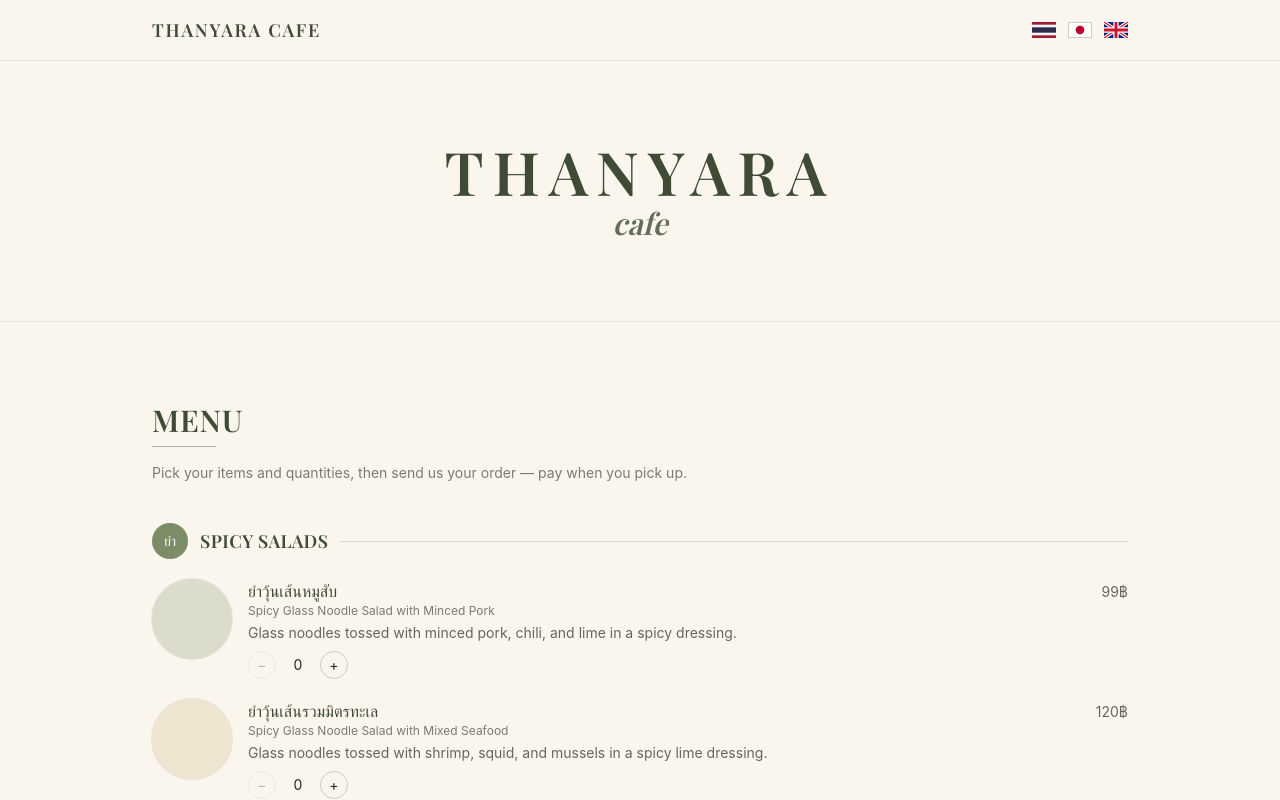
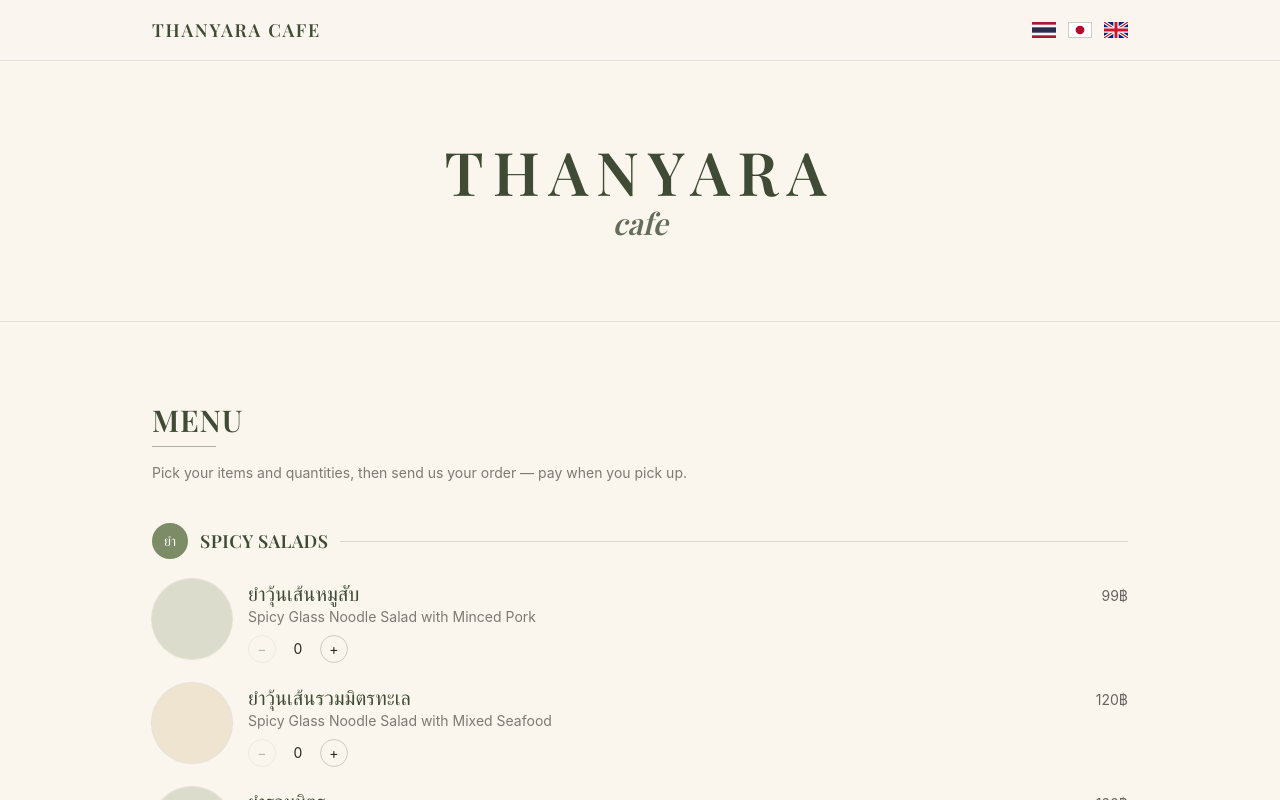
Before and after one commit to michaelchristieningram1974/thanyaracafe, a Next.js app: page / in a window 1280 px wide. Shown: the top 800 px of the page. Built offline with nearby package versions, Linux system fonts and the light colour scheme; a web font is replaced by a local one.

Commit message:
Update site

```diff
--- a/app/MenuOrder.tsx
+++ b/app/MenuOrder.tsx
@@ -113,16 +113,15 @@ export default function MenuOrder() {
                       <div className="flex-1">
                         <div className="flex items-baseline justify-between gap-2">
                           <div>
-                            <p className="font-display text-base text-forest">
+                            <p className="font-display text-xl text-forest">
                               {item.nameThai}
                             </p>
-                            <p className="text-xs text-charcoal/60">{item.name}</p>
+                            <p className="text-sm text-charcoal/60">{item.name}</p>
                           </div>
                           <span className="whitespace-nowrap text-sm text-charcoal/70">
                             {item.price}฿
                           </span>
                         </div>
-                        <p className="mt-1 text-sm text-charcoal/70">{item.description}</p>
                         <div className="mt-2 flex items-center gap-3">
                           <button
                             type="button"
```
